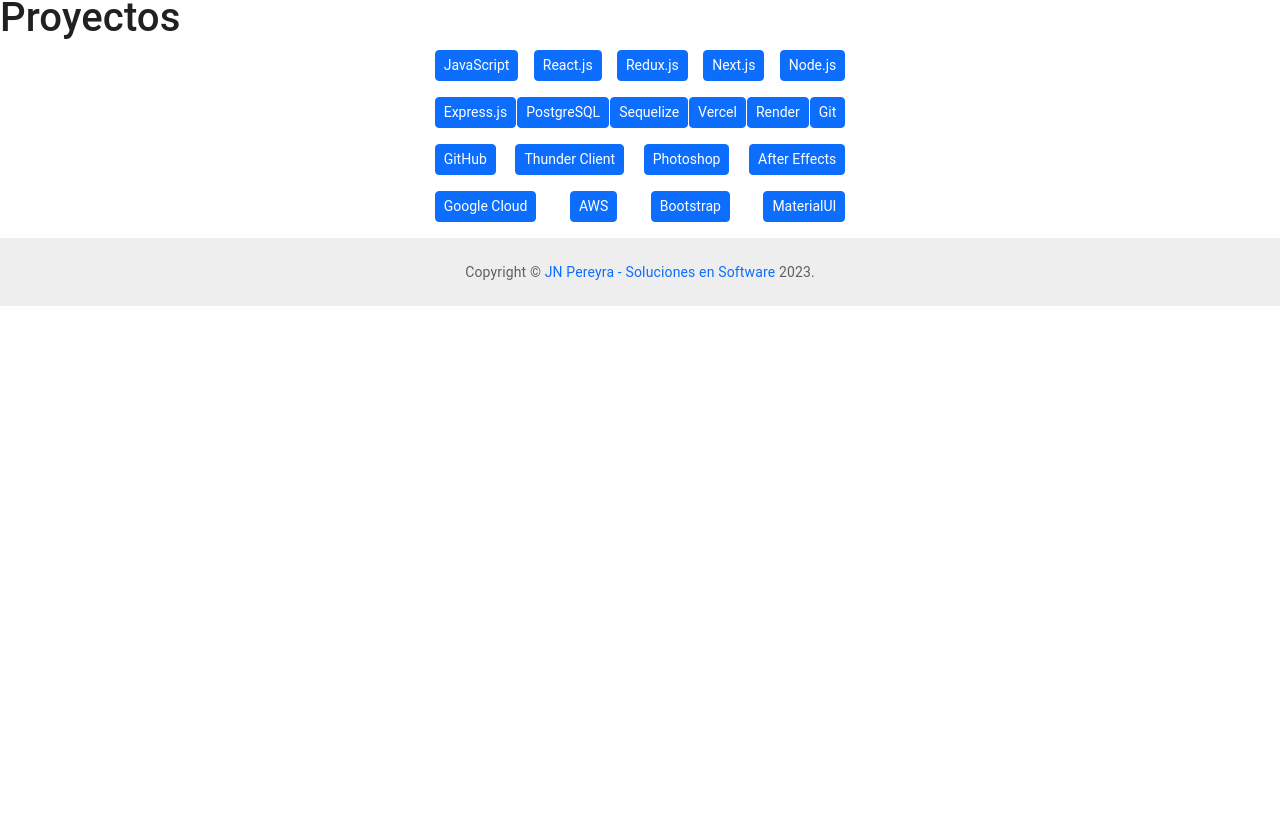
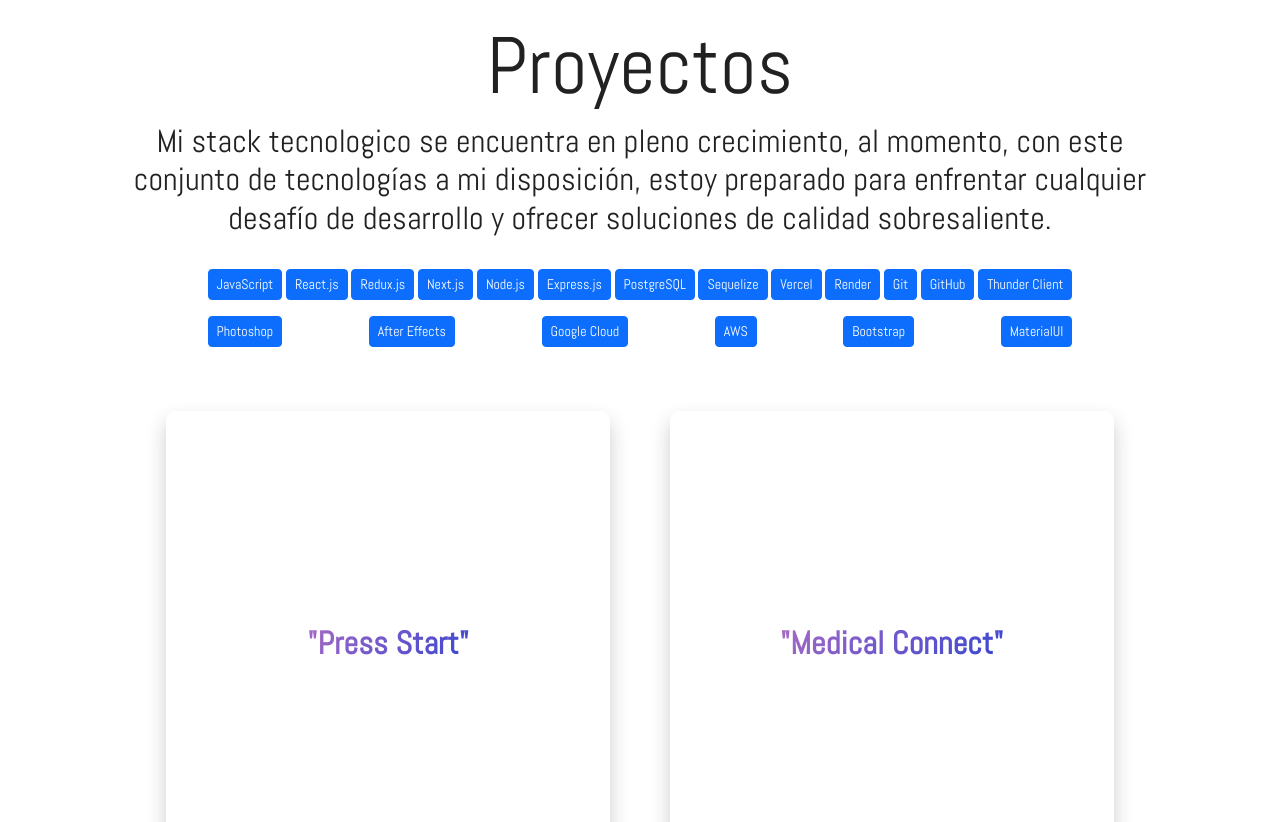
Before and after one commit to jon0010/Mi-Portfolio, a React (Vite) app: page /projects in a window 1280 px wide. Shown: the part 118-940 px from the top of the page. Before the commit the page ends 800 px from the top, so only its background shows below. Built offline with nearby package versions, Linux system fonts and the light colour scheme.

Commit message:
proyectos finalizada

```diff
--- a/src/views/projects/Projects.css
+++ b/src/views/projects/Projects.css
@@ -1,4 +1,136 @@
-.technologies {
-  border-radius: 1rem;
-  color: blueviolet;
+@import url("https://fonts.googleapis.com/css2?family=Abel&display=swap%22");
+
+.contenedorhab {
+  font-family: "Abel", sans-serif;
 }
+
+.tituloproy {
+  font-size: 5em;
+}
+
+.tar-con {
+  height: 30em;
+  margin-bottom: 6em;
+  position: relative;
+  border-radius: 10px;
+  box-shadow: 0 10px 20px rgba(0, 0, 0, 0.2);
+  overflow: hidden;
+}
+
+.tar {
+  width: 100%;
+  height: 100%;
+  border-radius: inherit;
+}
+
+.tar .front-content {
+  width: 100%;
+  height: 100%;
+  display: flex;
+  align-items: center;
+  justify-content: center;
+  transition: all 0.6s cubic-bezier(0.23, 1, 0.32, 1);
+}
+
+.tar .front-content p {
+  font-size: 32px;
+  font-weight: 700;
+  opacity: 1;
+  background: linear-gradient(-45deg, #3345d2 0%, #ab6bc3 100%);
+  background-clip: text;
+  -webkit-background-clip: text;
+  -webkit-text-fill-color: transparent;
+  transition: all 0.6s cubic-bezier(0.23, 1, 0.32, 1);
+}
+
+.tar .content {
+  position: absolute;
+  top: 0;
+  left: 0;
+  width: 100%;
+  height: 100%;
+  display: flex;
+  flex-direction: column;
+  align-items: center;
+  justify-content: center;
+  text-align: center;
+  gap: 10px;
+  background: linear-gradient(-45deg, #3345d2 0%, #ab6bc3 100%);
+  color: #e8e8e8;
+  padding: 20px;
+  line-height: 1.5;
+  border-radius: 5px;
+  transform: translateY(96%);
+  transition: all 0.6s cubic-bezier(0.23, 1, 0.32, 1);
+}
+
+.tar .content .heading {
+  font-size: 32px;
+  font-weight: 700;
+}
+
+.tar:hover .content {
+  transform: translateY(0);
+}
+
+.tar:hover .front-content {
+  transform: translateY(-30%);
+}
+
+.tar:hover .front-content p {
+  opacity: 0;
+}
+
+.bu {
+  text-decoration: none;
+  position: relative;
+  border: none;
+  font-size: 14px;
+  font-family: inherit;
+  color: #fff;
+  width: 9em;
+  height: 3em;
+  line-height: 2em;
+  text-align: center;
+  background: linear-gradient(90deg, #03a9f4, #f441a5, #ffeb3b, #03a9f4);
+  background-size: 300%;
+  border-radius: 30px;
+  z-index: 1;
+}
+
+.bu:hover {
+  animation: ani 8s linear infinite;
+  border: none;
+}
+
+@keyframes ani {
+  0% {
+    background-position: 0%;
+  }
+
+  100% {
+    background-position: 400%;
+  }
+}
+
+.bu:before {
+  content: "";
+  position: absolute;
+  top: -5px;
+  left: -5px;
+  right: -5px;
+  bottom: -5px;
+  z-index: -1;
+  background: linear-gradient(90deg, #03a9f4, #f441a5, #ffeb3b, #03a9f4);
+  background-size: 400%;
+  border-radius: 35px;
+  transition: 1s;
+}
+
+.bu:hover::before {
+  filter: blur(20px);
+}
+
+.bu:active {
+  background: linear-gradient(32deg, #03a9f4, #f441a5, #ffeb3b, #03a9f4);
+}
--- a/src/views/projects/Projects.jsx
+++ b/src/views/projects/Projects.jsx
@@ -83,9 +83,15 @@
     },
   ];
   return (
-    <div className="row justify-content-evenly">
-      <h1>Proyectos</h1>
-      <div className="technologies col-4 d-flex justify-content-between flex-wrap">
+    <div className="contenedorhab row col-10 justify-content-evenly text-center mx-auto">
+      <h1 className="tituloproy mt-4">Proyectos</h1>
+      <h2 className="text-center">
+        Mi stack tecnologico se encuentra en pleno crecimiento, al momento, con
+        este conjunto de tecnologías a mi disposición, estoy preparado para
+        enfrentar cualquier desafío de desarrollo y ofrecer soluciones de
+        calidad sobresaliente.
+      </h2>
+      <div className="technologies col-10 d-flex justify-content-between flex-wrap mt-4 mb-5">
         {technologies?.map((technology, index) => (
           <Link
             key={index}
@@ -99,6 +105,53 @@
           </Link>
         ))}
       </div>
+      <div className="tar-con col-5">
+        <div className="tar">
+          <div className="front-content">
+            <p>"Press Start"</p>
+          </div>
+          <div className="content fs-5">
+            <p className="heading">Proyecto individual "Press Start"</p>
+            <p>
+              Diseño y desarrollo de un aplicativo web orientado a videojuegos.
+              Algunas de las tecnologías que se utilizaron para realizar este
+              proyecto fueron - Front-end: React.js, Redux, CSS. - Back-end:
+              Node.js, Express.js, sequelize, PostgreSQL
+            </p>
+            <Link
+              to="https://pi-videogames-main-ief4.vercel.app/"
+              target="_blank"
+              style={{ textDecoration: "none", cursor: "pointer" }}
+            >
+              <button className="bu">IR AL PROYECTO</button>
+            </Link>
+          </div>
+        </div>
+      </div>
+      <div className="tar-con col-5">
+        <div className="tar">
+          <div className="front-content">
+            <p>"Medical Connect"</p>
+          </div>
+          <div className="content fs-5">
+            <p className="heading">Proyecto Grupal "Medical Connect"</p>
+            <p>
+              Gestión de equipo y desarrollo en la creación de una plataforma de
+              telemedicina, orientada a la comunicación a tiempo real
+              paciente-profesional de la salud. Tecnologías: - Front-end:
+              Vite.js, React.js, Redux, Bootstrap, SSE. - Back-end: Node.js,
+              Express.js, PostgreSQL, Sequelize, MercadoPagoApi, GoogleCloud.
+            </p>
+            <Link
+              to="https://medical-connect.vercel.app/"
+              target="_blank"
+              style={{ textDecoration: "none", cursor: "pointer" }}
+            >
+              <button className="bu">IR AL PROYECTO</button>
+            </Link>
+          </div>
+        </div>
+      </div>
     </div>
   );
 };
```
